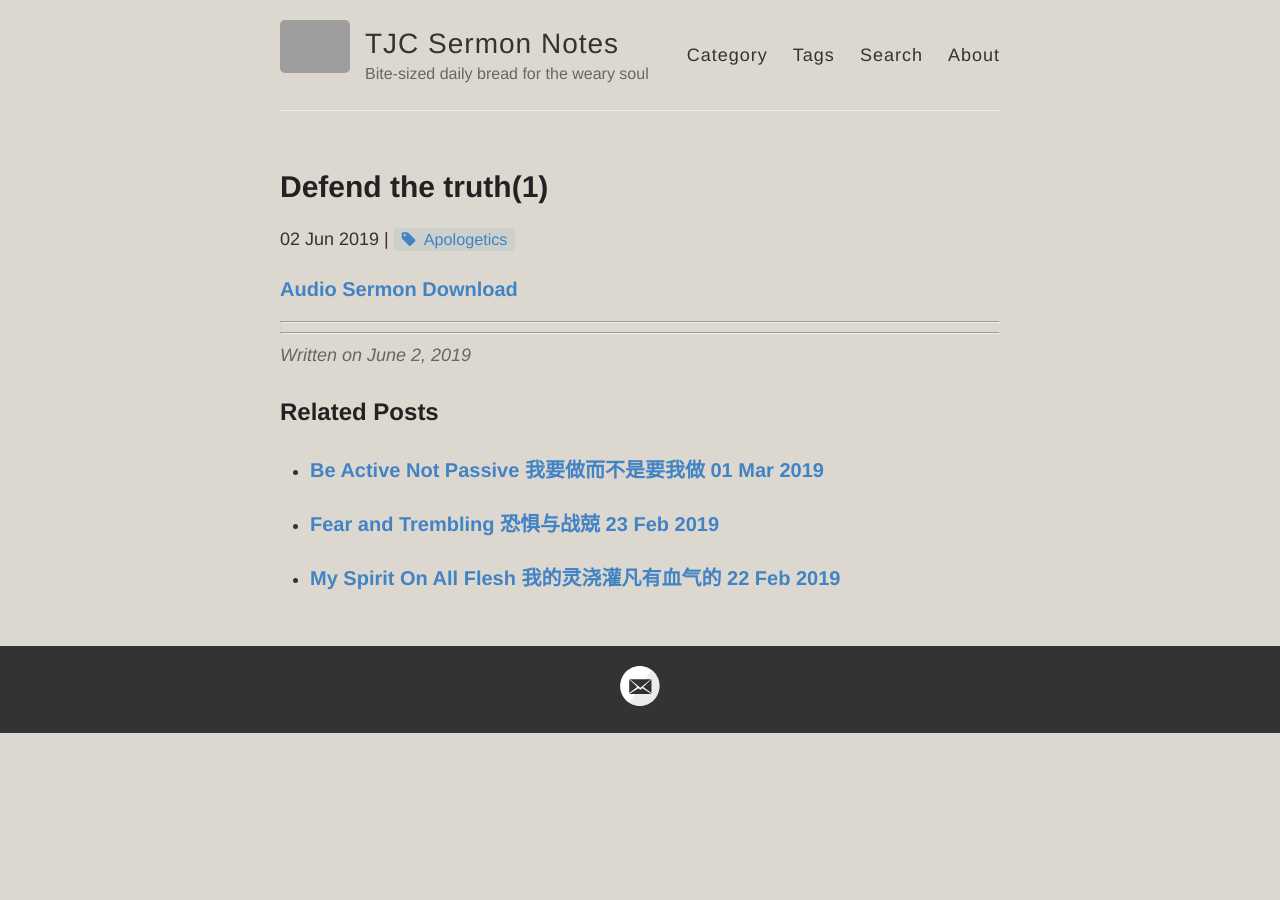
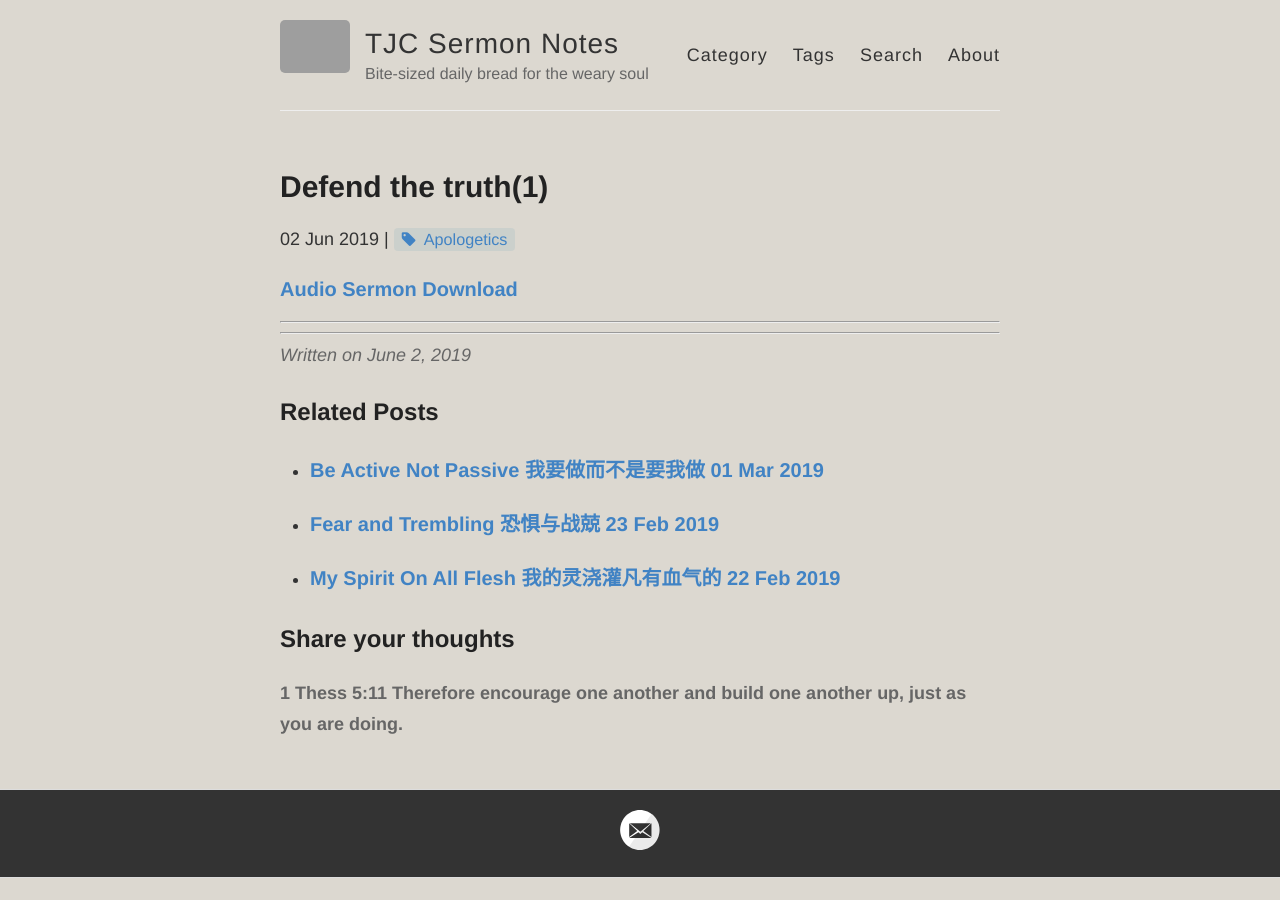
Before and after one commit to catchupTJC/catchuptjc.github.io, a Jekyll site: the page built from _posts/2019-06-02-Defendthetruth(1).md, in a window 1280 px wide. Built offline with Jekyll 4.4.1, drawn with Linux system fonts in a browser that asks for light colours; nearby versions of some CDN libraries; comment, search, counter and statistics services are not loaded; grey boxes are pictures that could not be loaded.

Commit message:
Update disqus.html

```diff
--- a/_includes/disqus.html
+++ b/_includes/disqus.html
@@ -1,5 +1,8 @@
 {% if site.disqus %}
 <div class="comments">
+
+	<h2>Share your thoughts</h2>
+	<h4>1 Thess 5:11 Therefore encourage one another and build one another up, just as you are doing.</h4>
 
 	<div id="disqus_thread"></div>
 	<script type="text/javascript">
```
